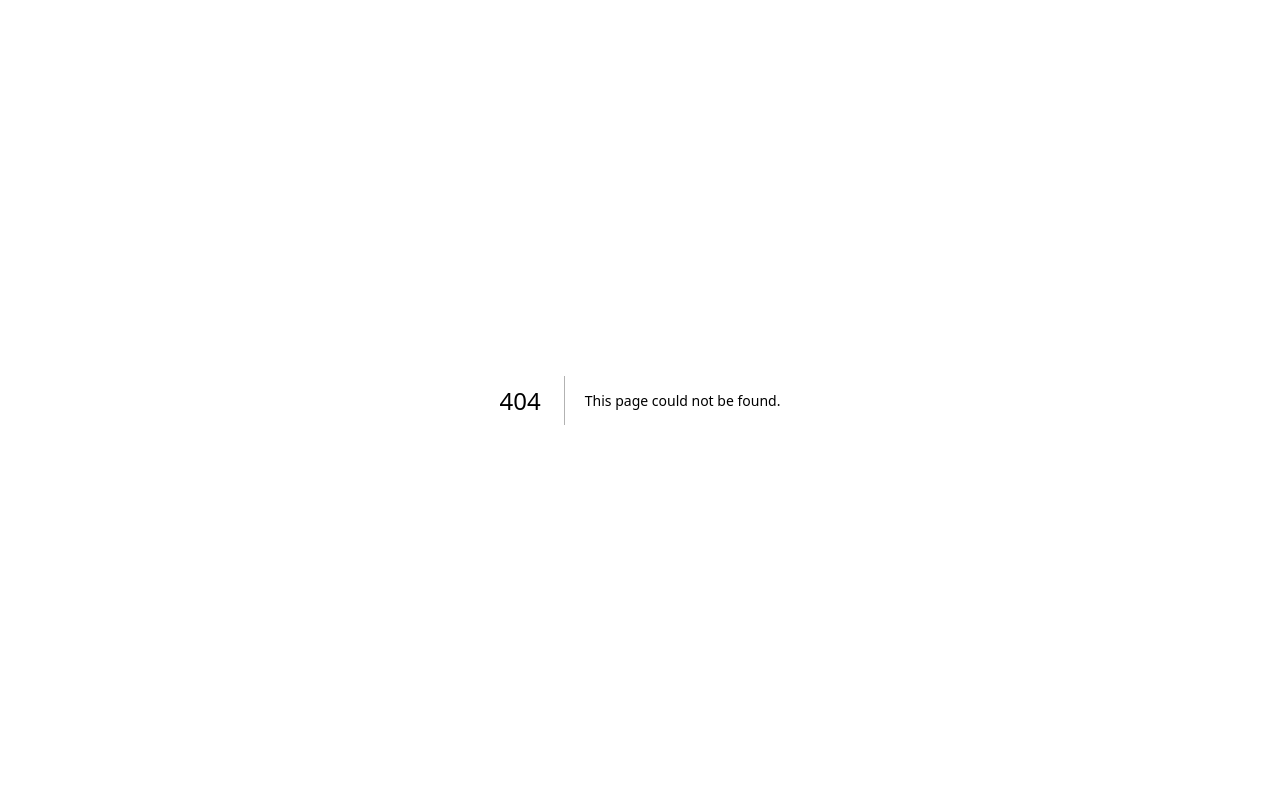
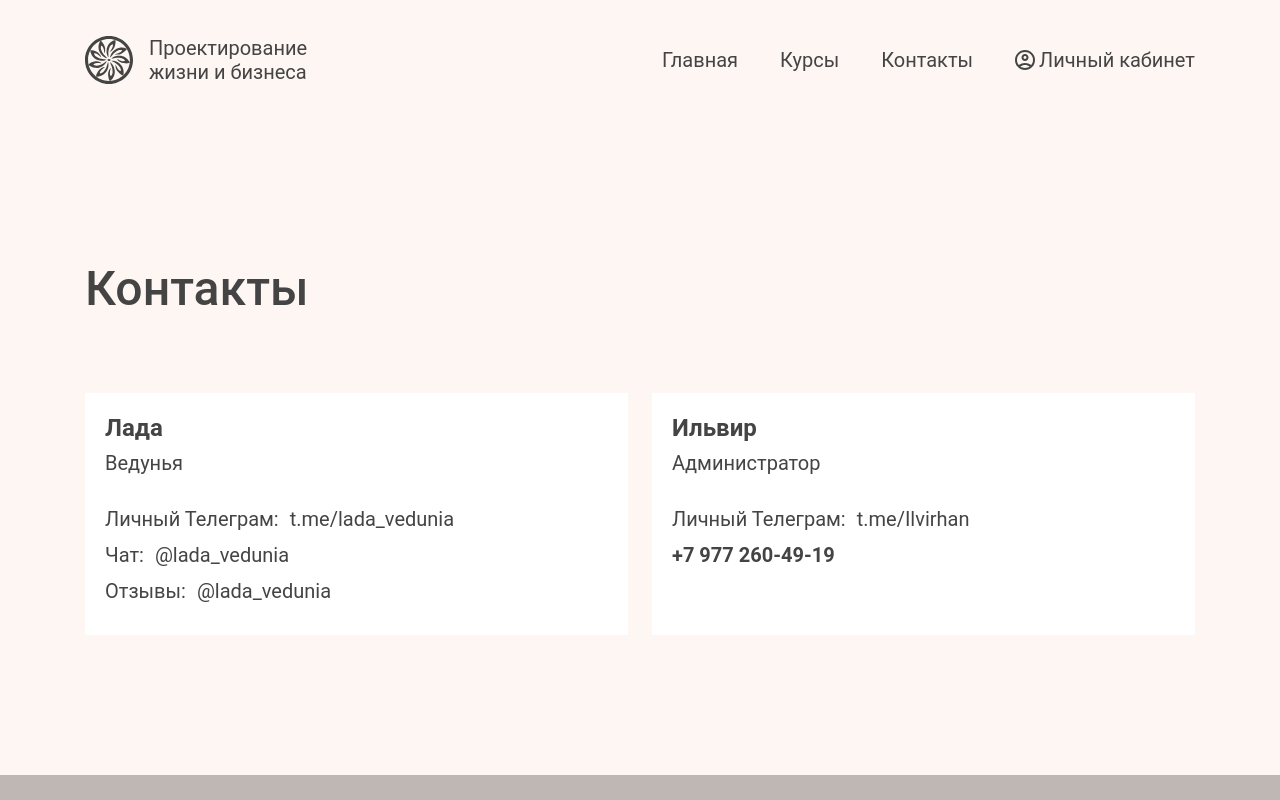
Before and after one commit to wcde-studio/ls-frontend, a Next.js app: page /contacts in a window 1280 px wide. Before the commit this address had no page. Shown: the top 800 px of the page. Built offline with nearby package versions, Linux system fonts and the light colour scheme.

Commit message:
add contacts page

```diff
--- /dev/null
+++ b/src/app/contacts/page.module.scss
@@ -0,0 +1,20 @@
+.section {
+	display: flex;
+	flex-direction: column;
+	gap: 76px;
+	padding: 140px 0px;
+}
+
+.title {
+	font-family: var(--font-family);
+	font-weight: 500;
+	font-size: 48px;
+	text-align: start;
+	color: var(--dark-grey);
+}
+
+.contactsList {
+	display: grid;
+	grid-template-columns: repeat(auto-fit, minmax(543px, 1fr));
+	gap: 24px;
+}
--- /dev/null
+++ b/src/app/contacts/page.tsx
@@ -0,0 +1,25 @@
+import styles from './page.module.scss';
+
+import { services } from '@/lib/services-data';
+import { pageData } from '@/lib/page-data';
+
+import { contacts } from '@/lib/contacts-data';
+import ContactCard from '@/components/contact-card/contact-card';
+
+export default function Contacts() {
+	return (
+		<>
+			<section className={styles.section}>
+				<h1 className={styles.title}>Контакты</h1>
+				<ul className={styles.contactsList}>
+					{contacts?.map((contact)=>(
+						<ContactCard
+							contactInfo={contact}
+							key={contact.id}
+						/>
+					))}
+				</ul>
+			</section>
+		</>
+	);
+}
--- /dev/null
+++ b/src/app/layout.module.scss
@@ -0,0 +1,4 @@
+.main {
+	margin: 0 auto;
+	max-width: 1110px;
+}
--- a/src/app/layout.tsx
+++ b/src/app/layout.tsx
@@ -2,6 +2,10 @@ import type { Metadata } from 'next';
 import React from 'react';
 //import { Inter } from "next/font/google";
 import './globals.css';
+import styles from './layout.module.scss';
+
+import Header from '@/components/header/header';
+import Footer from '@/components/footer/footer';
 
 export const metadata: Metadata = {
 	title: 'Create Next App',
@@ -16,7 +20,11 @@ export default function RootLayout({
 	return (
 		<html lang="en">
 			<body>
-				<main>{children}</main>
+				<Header />
+				<main className={styles.main}>
+					{children}
+				</main>
+				<Footer />
 			</body>
 		</html>
 	);
--- /dev/null
+++ b/src/components/contact-card/contact-card.module.scss
@@ -0,0 +1,65 @@
+.card {
+	display: flex;
+	flex-direction: column;
+	padding: 20px;
+	background: var(--white);
+}
+
+.title {
+	display: flex;
+	flex-direction: column;
+	gap: 8px;
+	padding-bottom: 32px;
+}
+
+.name {
+	font-family: var(--font-family);
+	font-weight: 700;
+	font-size: 24px;
+	line-height: 125%;
+	color: var(--dark-grey);
+}
+
+%chatFont {
+	font-family: var(--font-family);
+	font-weight: 400;
+	font-size: 20px;
+	color: var(--dark-grey);
+}
+
+.status {
+	@extend %chatFont;
+	line-height: 120%;
+}
+
+.contacts {
+	display: flex;
+	flex-direction: column;
+	gap: 12px;
+}
+
+.contact {
+	display: flex;
+	flex-direction: row;
+	justify-content: flex-start;
+	gap: 11px;
+	align-items: center;
+}
+
+
+.chatTitle {
+	@extend %chatFont;
+	line-height: 120%;
+}
+
+.chatLink {
+	@extend %chatFont;
+}
+
+.tel {
+	font-family: var(--font-family);
+	font-weight: 700;
+	font-size: 20px;
+	line-height: 120%;
+	color: var(--dark-grey);
+}
--- /dev/null
+++ b/src/components/contact-card/contact-card.tsx
@@ -0,0 +1,61 @@
+'use client';
+
+import styles from './contact-card.module.scss';
+
+//import Image from 'next/image';
+import Link from 'next/link';
+
+//import { LadaVedIcon, LadaVedIconSvg } from '@/components/ui';
+
+type Props = {
+	contactInfo: {
+		name: string;
+		status: string;
+		chats: {
+			title: string;
+			link: string;
+			id: number;
+		}[],
+		tel?: string;
+		id: number;
+	};
+	key: number;
+};
+
+const ContactCard = (props: Props) => {
+	const { contactInfo } = props;
+
+	const {
+		name,
+		status,
+		chats,
+		tel
+	} = contactInfo;
+
+	return (
+		<li className={styles.card}>
+			<section className={styles.title}>
+				<h2 className={styles.name}>{name}</h2>
+				<p className={styles.status}>{status}</p>
+			</section>
+			<ul className={styles.contacts}>
+				{chats?.map((chat)=>(
+					<li className={styles.contact} key={chat.id}>
+						<h2 className={styles.chatTitle}>{chat.title}</h2>
+						<Link href={`https://t.me/${chat.link}`} className={styles.chatLink}>{chat.link}</Link>
+					</li>
+				))}
+				<li className={styles.tel}>{tel}</li>
+			</ul>
+		</li>
+	);
+};
+
+export default ContactCard;
+
+/*
+
+
+
+
+*/
--- a/src/components/header/header.tsx
+++ b/src/components/header/header.tsx
@@ -21,17 +21,20 @@ const Header = () => {
 				<nav className={styles.navigation}>
 					<Link
 						href="/"
-						className={clsx(styles.link, isActive('/') && styles.link_active)}>
+						className={clsx(styles.link, isActive('/') && styles.link_active)}
+					>
 						Главная
 					</Link>
 					<Link
 						href="/"
-						className={clsx(styles.link, isActive('/a') && styles.link_active)}>
+						className={clsx(styles.link, isActive('/a') && styles.link_active)}
+					>
 						Курсы
 					</Link>
 					<Link
-						href="/"
-						className={clsx(styles.link, isActive('/b') && styles.link_active)}>
+						href="/contacts"
+						className={clsx(styles.link, isActive('/b') && styles.link_active)}
+					>
 						Контакты
 					</Link>
 					<Link
--- /dev/null
+++ b/src/lib/contacts-data.ts
@@ -0,0 +1,50 @@
+interface TContact {
+	name: string;
+	status: string;
+	chats: {
+		title: string;
+		link: string;
+		id: number;
+	}[],
+	tel?: string;
+	id: number;
+};
+
+export const contacts: TContact[] = [
+	{
+		name: 'Лада',
+		status: 'Ведунья',
+		chats: [
+			{
+				title: 'Личный Телеграм:',
+				link: 't.me/lada_vedunia',
+				id: 1,
+			},
+			{
+				title: 'Чат:',
+				link: '@lada_vedunia',
+				id: 2,
+			},
+			{
+				title: 'Отзывы:',
+				link: '@lada_vedunia',
+				id: 3,
+			},
+		],
+		tel: '',
+		id: 1,
+	},
+	{
+		name: 'Ильвир',
+		status: 'Администратор',
+		chats: [
+			{
+				title: 'Личный Телеграм:',
+				link: 't.me/Ilvirhan',
+				id: 1,
+			},
+		],
+		tel: '+7 977 260-49-19',
+		id: 2,
+	}
+];
--- a/src/lib/courses-data.ts
+++ b/src/lib/courses-data.ts
@@ -27,7 +27,7 @@ interface TCourse {
 */
 }
 
-export const courses = [
+export const courses: TCourse[] = [
 	{
 		id: 0,
 		name: 'Магия женской силы',
```
Also changed, not shown: src/app/page.tsx (+0 -7 lines).
